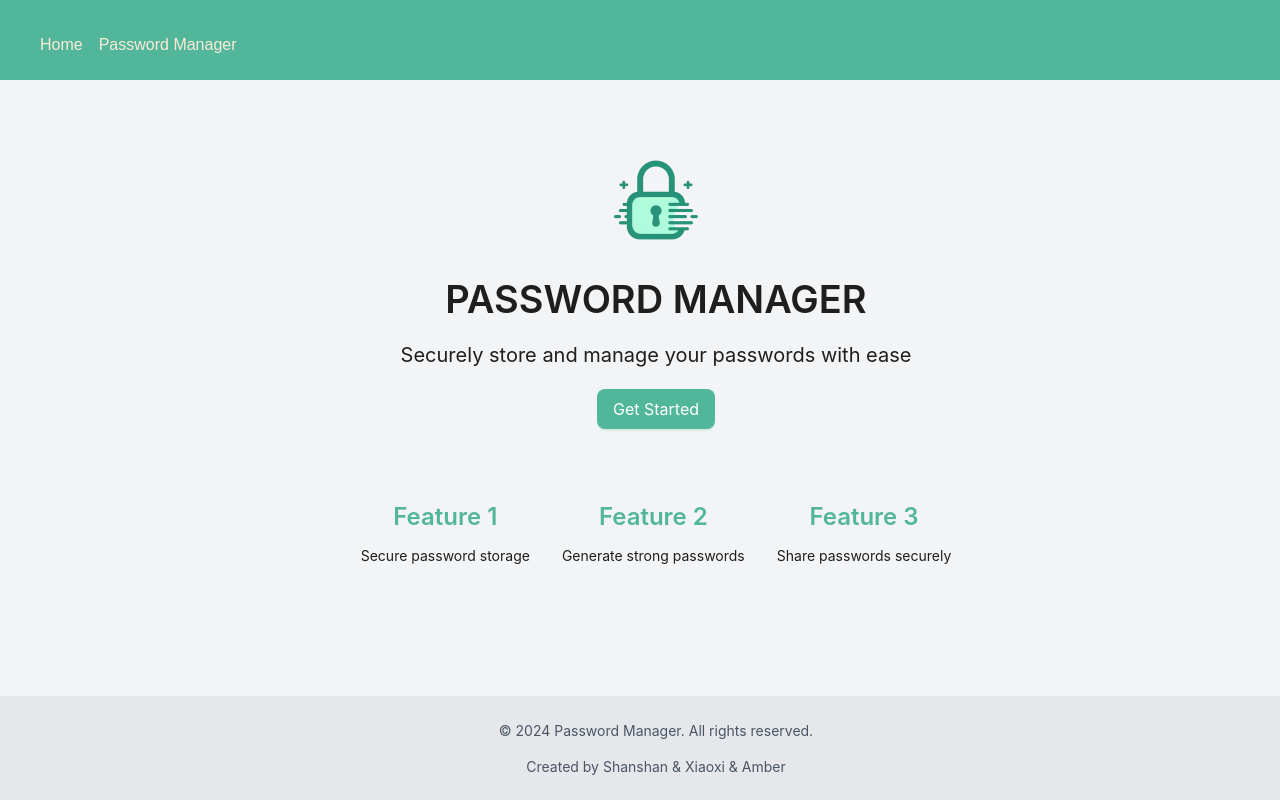
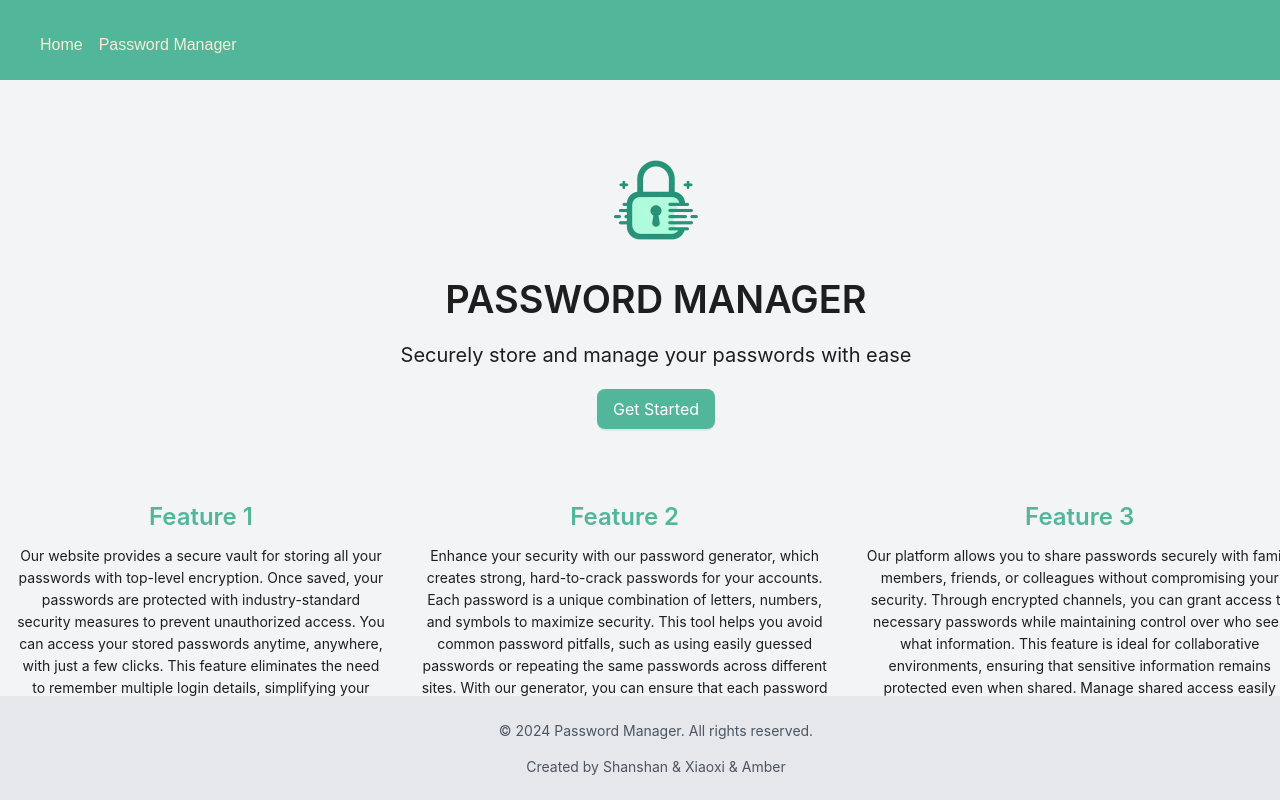
Before and after one commit to Shan533/Shanshan-Wu-Qianyun-Wang-Xiaoxi-Yang-project3, a React (Vite) app in the folder client/: page / in a window 1280 px wide. Shown: the top 800 px of the page. Built offline with nearby package versions, Linux system fonts and the light colour scheme.

Commit message:
updated index page

```diff
--- a/client/src/pages/Home/index.jsx
+++ b/client/src/pages/Home/index.jsx
@@ -27,19 +27,19 @@ function Home() {
                 <Title level={3} className="green">
                   Feature 1
                 </Title>
-                <Paragraph>Secure password storage</Paragraph>
+                <Paragraph>Our website provides a secure vault for storing all your passwords with top-level encryption. Once saved, your passwords are protected with industry-standard security measures to prevent unauthorized access. You can access your stored passwords anytime, anywhere, with just a few clicks. This feature eliminates the need to remember multiple login details, simplifying your online experience.</Paragraph>
               </div>
               <div>
                 <Title level={3} className="green">
                   Feature 2
                 </Title>
-                <Paragraph>Generate strong passwords</Paragraph>
+                <Paragraph>Enhance your security with our password generator, which creates strong, hard-to-crack passwords for your accounts. Each password is a unique combination of letters, numbers, and symbols to maximize security. This tool helps you avoid common password pitfalls, such as using easily guessed passwords or repeating the same passwords across different sites. With our generator, you can ensure that each password is robust and secure.</Paragraph>
               </div>
               <div>
                 <Title level={3} className="green">
                   Feature 3
                 </Title>
-                <Paragraph>Share passwords securely</Paragraph>
+                <Paragraph>Our platform allows you to share passwords securely with family members, friends, or colleagues without compromising your security. Through encrypted channels, you can grant access to necessary passwords while maintaining control over who sees what information. This feature is ideal for collaborative environments, ensuring that sensitive information remains protected even when shared. Manage shared access easily through our user-friendly dashboard.</Paragraph>
               </div>
             </div>
           </div>
```
